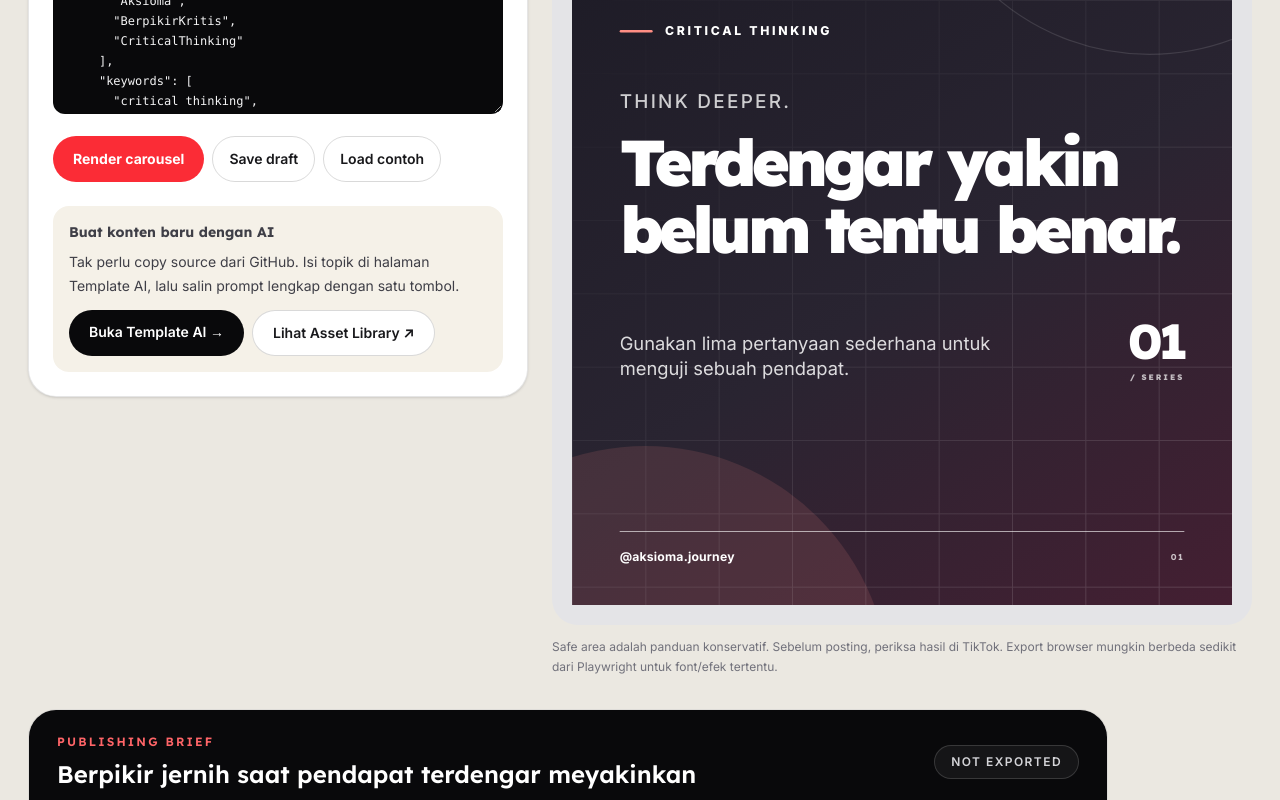
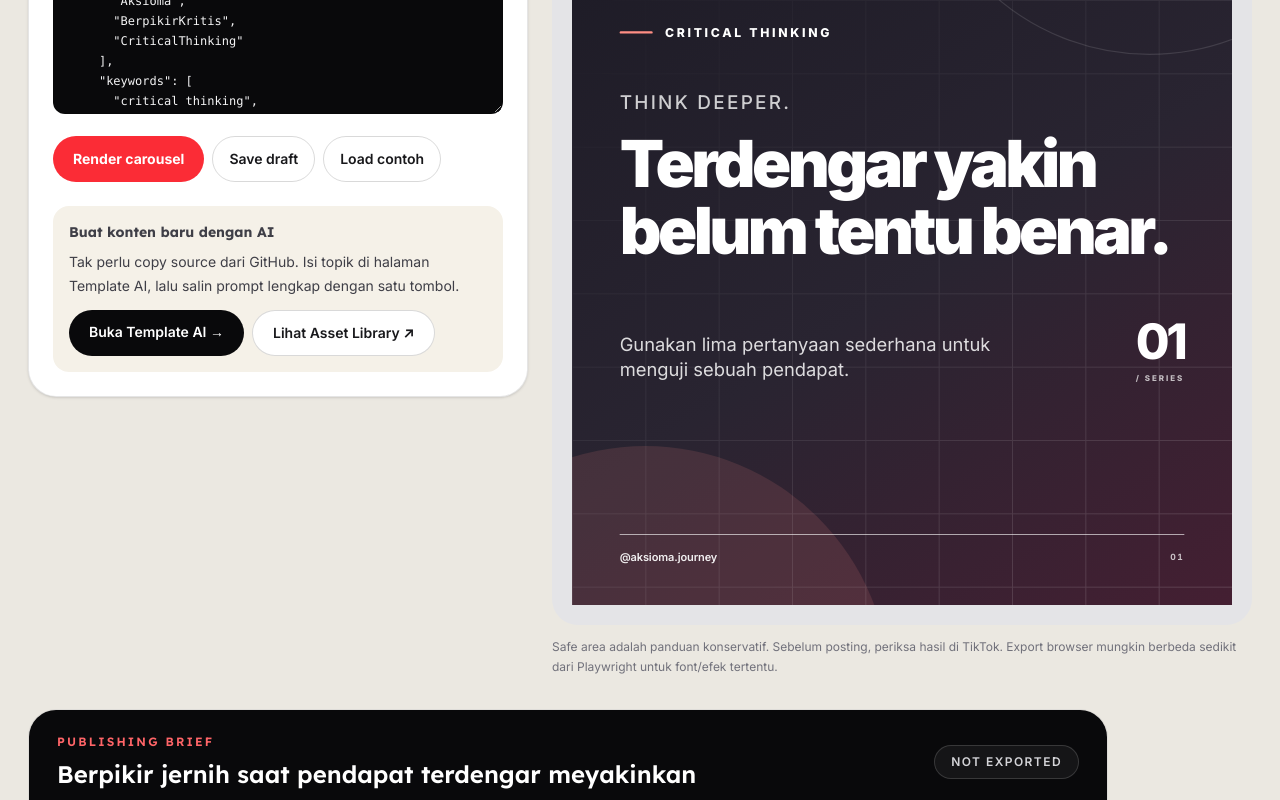
Before and after one commit to winaldomanurung/aksioma-content, a Next.js app: page /studio in a window 1280 px wide. Shown: the part 900-1700 px from the top of the page. Built offline with nearby package versions, Linux system fonts and the light colour scheme.

Commit message:
style: simplify bookend typography and remove footer separator CSS

```diff
--- a/app/globals.css
+++ b/app/globals.css
@@ -1408,31 +1408,28 @@ body {
 .carousel-slide[data-slide-type="statement"] .slide-content > .flex:first-child p { font-size:30px;letter-spacing:.12em; }
 
 
-/* Editorial bookend footer: social signature and page number, not a navigation bar. */
+/* Minimal bookend footer: no ornamental midline. */
 .account-bookend-footer {
   display:flex;
   align-items:center;
   justify-content:space-between;
-  gap:28px;
+  gap:20px;
   border-top:1px solid currentColor;
-  padding-top:26px;
+  padding-top:24px;
+  font-family:var(--font-inter),Arial,sans-serif;
+  letter-spacing:-.01em;
+}
+.account-bookend-footer-handle {
+  white-space:nowrap;
+  font-size:18px;
+  font-weight:600;
+  opacity:.92;
+}
+.account-bookend-footer-page {
+  font-family:var(--font-inter),Arial,sans-serif;
   font-size:20px;
   font-weight:700;
-  letter-spacing:.015em;
-}
-.account-bookend-footer-handle { white-space:nowrap; }
-.account-bookend-footer-rule {
-  flex:1;
-  height:1px;
-  max-width:160px;
-  background:currentColor;
-  opacity:.27;
-}
-.account-bookend-footer-page {
-  font-family:var(--font-lexend),Arial,sans-serif;
-  font-size:22px;
-  font-weight:700;
-  letter-spacing:.04em;
+  letter-spacing:.02em;
   font-variant-numeric:tabular-nums;
 }
 /* Prominent closing destination, inspired by full-width editorial CTA strips. */
@@ -1458,26 +1455,28 @@ body {
 }
 .account-bookend-action-copy { display:flex;flex:1;flex-direction:column;gap:10px;min-width:0; }
 .account-bookend-action-eyebrow {
-  font-size:17px;
-  letter-spacing:.15em;
-  font-weight:800;
-  opacity:.8;
+  font-family:var(--font-inter),Arial,sans-serif;
+  font-size:15px;
+  letter-spacing:.14em;
+  font-weight:700;
+  opacity:.72;
 }
 .account-bookend-action-website {
   display:block;
   max-width:100%;
-  font-family:var(--font-lexend),Arial,sans-serif;
-  font-size:51px;
-  font-weight:850;
-  letter-spacing:-.052em;
-  line-height:1.13;
+  font-family:var(--font-inter),Arial,sans-serif;
+  font-size:49px;
+  font-weight:800;
+  letter-spacing:-.045em;
+  line-height:1.12;
   overflow-wrap:anywhere;
 }
 .account-bookend-action-cta {
-  font-size:22px;
+  font-family:var(--font-inter),Arial,sans-serif;
+  font-size:20px;
   line-height:1.32;
-  font-weight:550;
-  opacity:.82;
+  font-weight:500;
+  opacity:.8;
 }
 .account-bookend-main--end .account-bookend-action-arrow {
   display:flex;
@@ -1499,3 +1498,17 @@ body {
   padding:30px 32px;
 }
 .carousel-stage[data-platform="tiktok"] .account-bookend-action-website { font-size:47px; }
+
+/* Clean editorial typography across both account bookends. */
+.account-bookend-display h1,
+.account-bookend-end-title {
+  font-family:var(--font-inter),Arial,sans-serif;
+  letter-spacing:-.055em;
+}
+.account-bookend-edition,
+.account-bookend-kicker,
+.account-bookend-end-overline,
+.account-bookend-cover-foot,
+.account-bookend-number {
+  font-family:var(--font-inter),Arial,sans-serif;
+}
```
